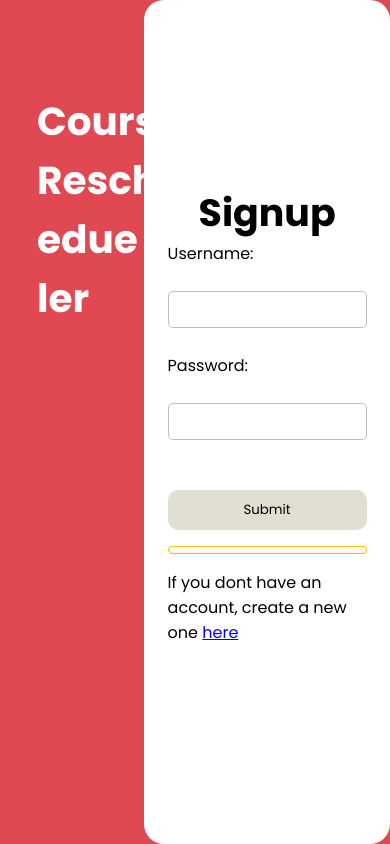
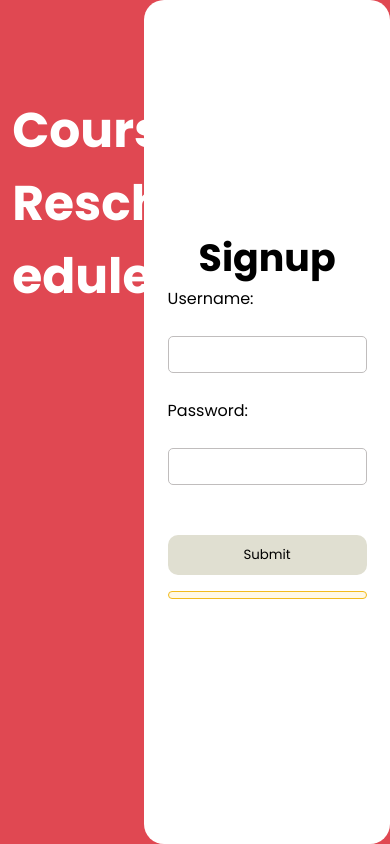
Before and after one commit to RohitMovva/CongressionalAppChallenge, a website: page WebsiteV2/signup.html in a window 390 px wide. Drawn offline with Linux system fonts and the light colour scheme; a web font is replaced by a local one.

Commit message:
Grammar and Spelling

```diff
--- a/WebsiteV2/signup.html
+++ b/WebsiteV2/signup.html
@@ -13,7 +13,7 @@
 <body>
     <div class="login">
         <div>
-            <h1 class="display">Course <br> Resch <br> edue <br> ler</h1>
+            <h1 class="display">Course <br> Resch <br> eduler</h1>
         </div>
         <div class="rounded-box grey">
             <div>
@@ -26,7 +26,6 @@
                     <input type="submit" value="Submit" class="submit">
                 </form>
                 <p id="error" class="error"></p>
-                <p>If you dont have an account, create a new one <a href="signup.html">here</a></p>
             </div>
         </div>
     </div>
--- a/WebsiteV2/style.css
+++ b/WebsiteV2/style.css
@@ -389,12 +389,12 @@
 }
 
 .display {
-    font-size:16vh;
+    font-size:20vh;
     text-align: left;
     color: white;
     position: absolute;
     top: 15%;
-    left: 15%;
+    left: 10%;
     transform: translate(-15%, -15%);
 }
 
@@ -441,6 +441,6 @@
 
 @media (max-width:1250px){
     .display{
-        font-size:10vw
+        font-size:12.5vw
     }
 }
```
Also changed, not shown: WebsiteV2/index.html (+6 -6 lines), WebsiteV2/login.html (+1 -1 lines).
